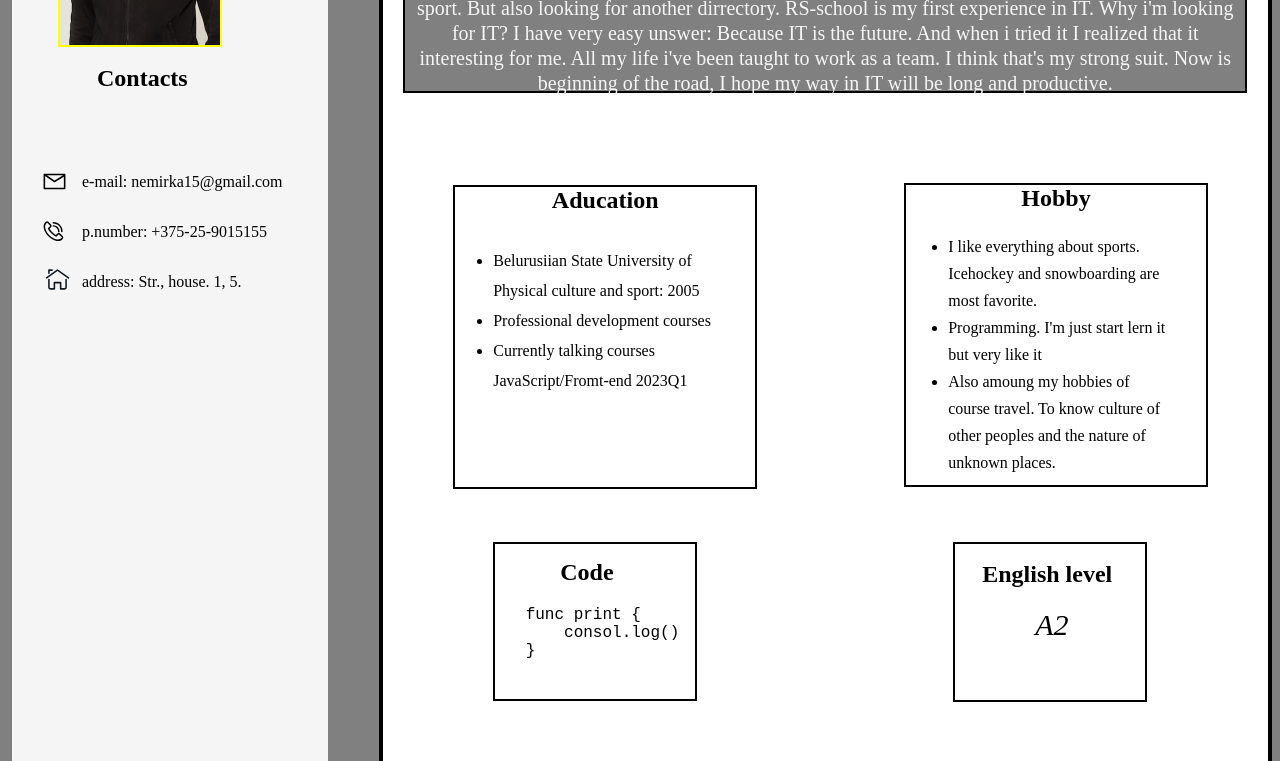
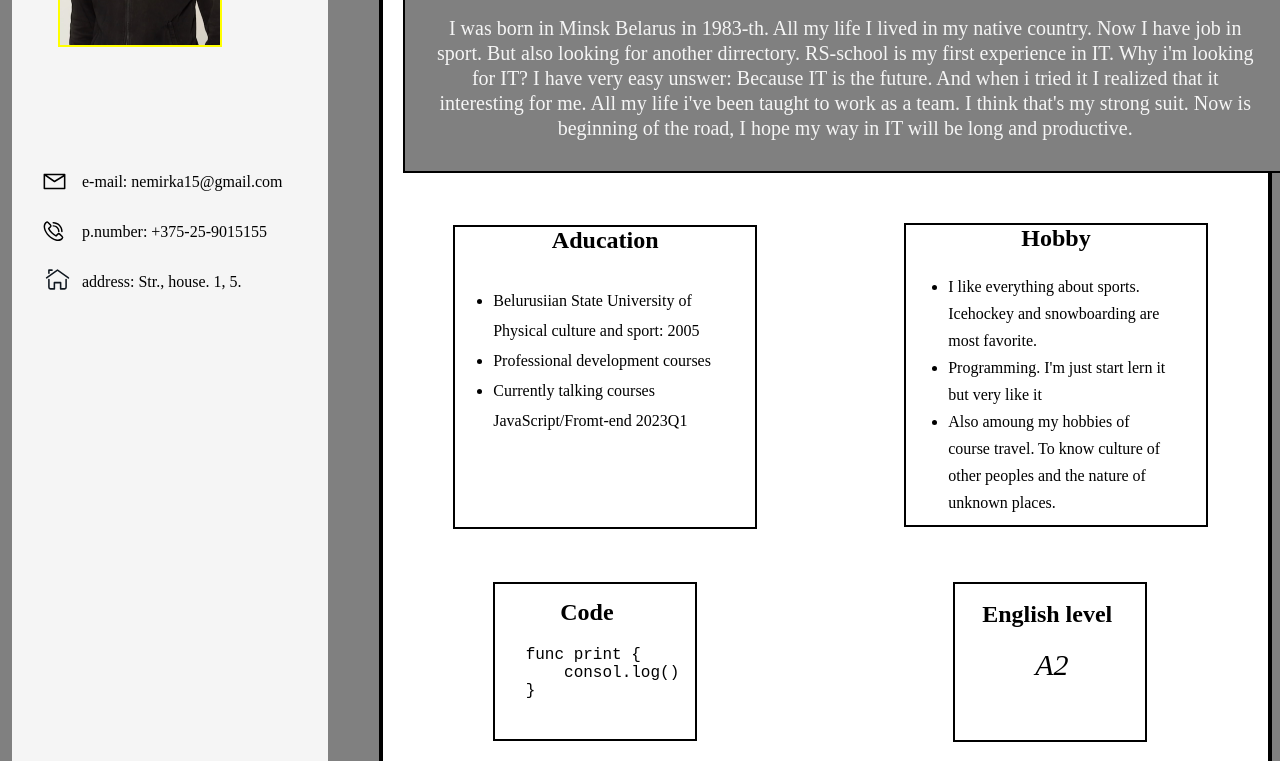
Before and after one commit to Nemirich15/rsschool-cv, a plain HTML site: page index.html in a window 1280 px wide. Shown: the part 213-974 px from the top of the page. Drawn offline with Linux system fonts and the light colour scheme.

Commit message:
feat: update css

```diff
--- a/style.css
+++ b/style.css
@@ -129,21 +129,20 @@ footer {
 
 }
 
-h2 {
-  position: relative;
-  left: 85px;
-  top: 250px;
-}
 
 .about {
   position: relative;
-  top:-40px;
+  top: 0px;
   left: 20px;
 
-  display: block;
+  display: flex;
+  flex-direction: column;
+  justify-content: flex-end;
+  align-items: center;
   float: left;
   height: 200px;
   width: 840px;
+  padding: 20px;
 
   text-align: center;
 
@@ -153,11 +152,15 @@ h2 {
 
 }
 
+/*#aboutme {
+  position: relative;
+  bottom: 40px;
+}
+*/
 #about_text {
   margin: 10px;
   font-size: 20px;
   line-height: 25px;
-
 }
 
 .section
```
